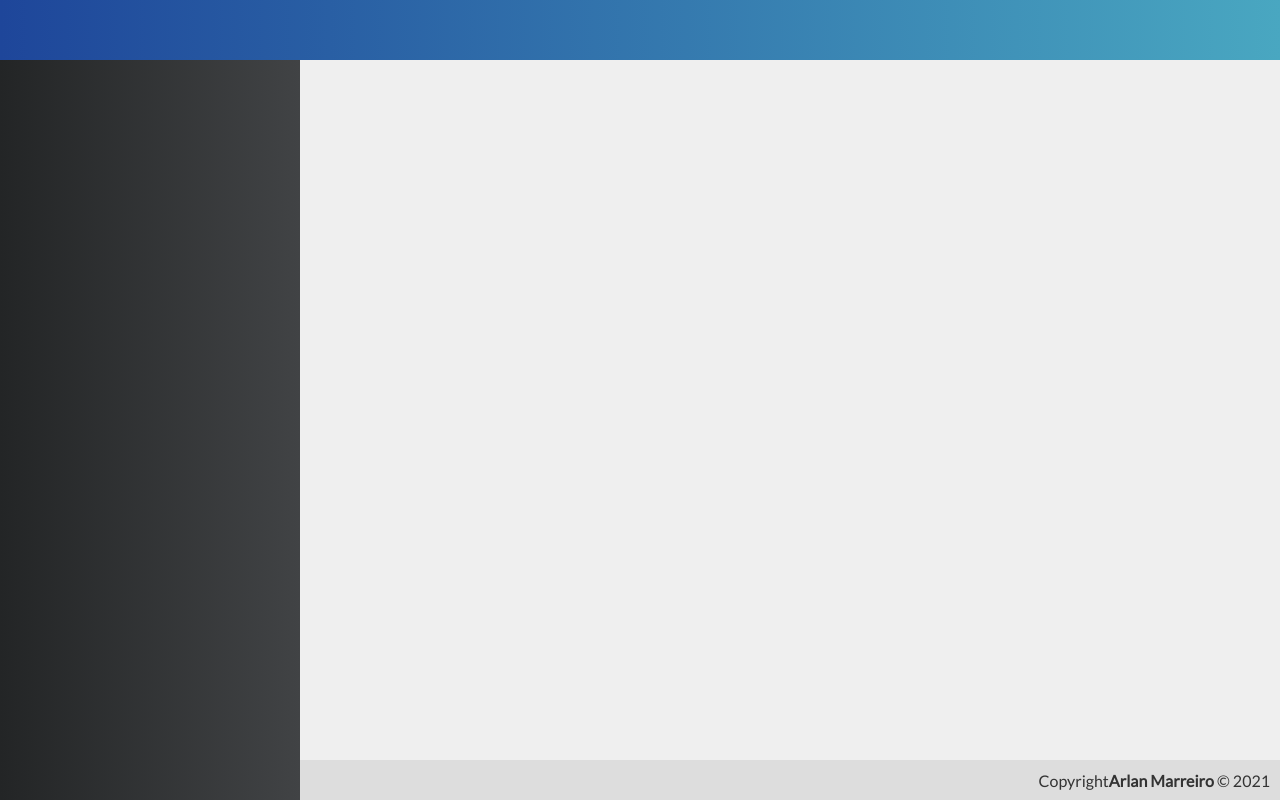
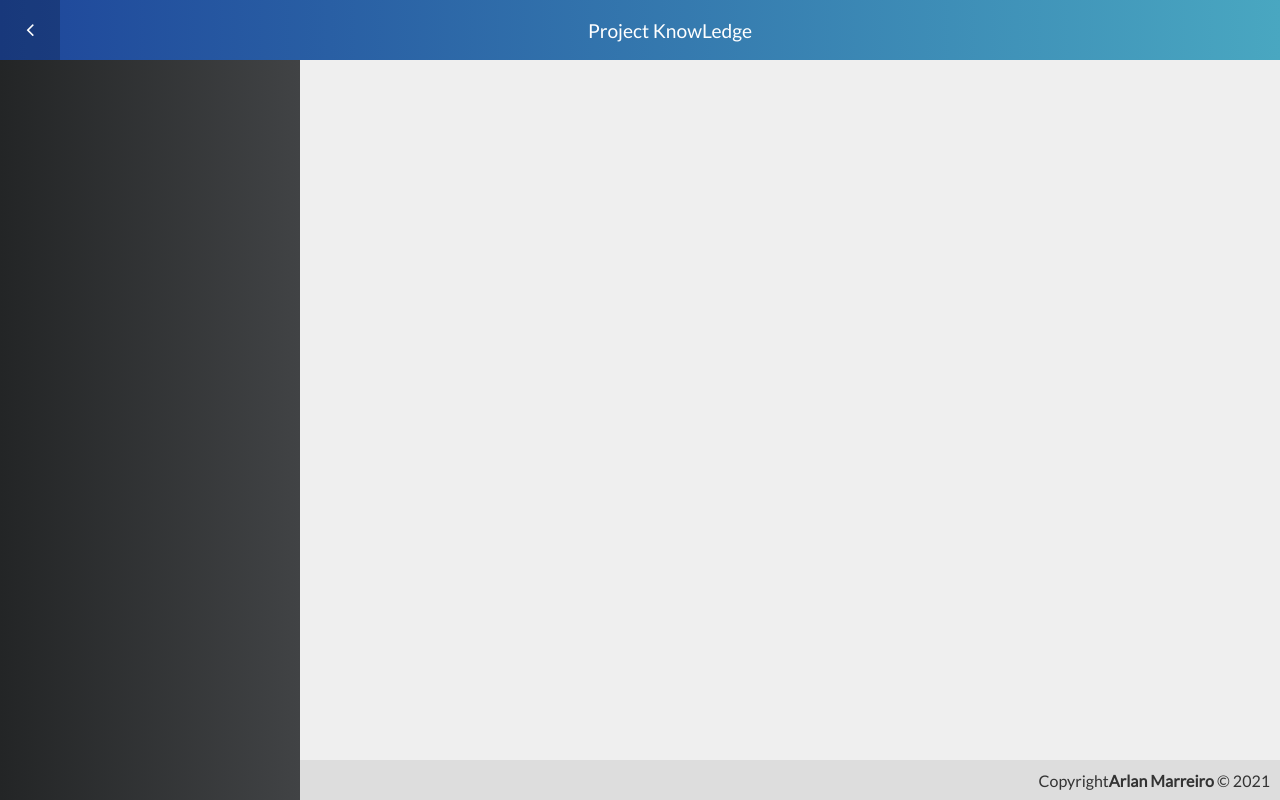
Before and after one commit to arlansonic/Article-Project, a Vue app in the folder versao-inicial/frontend/: page / in a window 1280 px wide. Built offline with nearby package versions, Linux system fonts and the light colour scheme.

Commit message:
Component Header

```diff
--- a/versao-inicial/frontend/src/App.vue
+++ b/versao-inicial/frontend/src/App.vue
@@ -1,6 +1,6 @@
 <template>
 	<div id="app">
-		<Header/>
+		<Header title="Project KnowLedge" :hideToggle="false"/>
 		<Menu/>
 		<Content/>
 		<Footer/>
--- a/versao-inicial/frontend/src/components/template/Header.vue
+++ b/versao-inicial/frontend/src/components/template/Header.vue
@@ -1,10 +1,32 @@
 <template>
-  <header class="header"></header>
+  <header class="header">
+      <a class="toggle" @click="toggleMenu" v-if="!hideToggle">
+          <i class="fa fa-lg" :class="icon"></i>
+      </a>
+
+      <h1 class="title">
+          {{title}}
+      </h1>
+  </header>
 </template>
 
 <script>
 export default {
-    name: 'Header'
+    name: 'Header',
+    props:{
+        title: String,
+        hideToggle: Boolean
+    },
+    computed: {
+        icon(){
+            return "fa-angle-left"
+        }
+    },
+    methods: {
+        toggleMenu(){
+
+        }
+    }
 }
 </script>
 
@@ -17,4 +39,35 @@
         justify-content: center;
         align-items: center;
     }
+
+    .title{
+        font-size: 1.2rem;
+        color: #fff;
+        font-weight: 100;
+        flex-grow: 1;
+        text-align: center;
+    }
+
+    .title a{
+        color: #FFF;
+        text-decoration: none;
+    }
+
+    header.header > a.toggle{
+        width: 60px;
+        height: 100%;
+        color: #fff;
+        justify-self: flex-start;
+        text-decoration: none;
+
+        display: flex;
+        justify-content: center;
+        align-items: center;
+    }
+
+    header.header > a.toggle:hover{
+        background-color: rgba(0, 0, 0, 0.2);
+        cursor: pointer;
+    }
+
 </style>
--- a/versao-inicial/frontend/src/main.js
+++ b/versao-inicial/frontend/src/main.js
@@ -1,3 +1,5 @@
+import 'font-awesome/css/font-awesome.css'
+
 import Vue from 'vue'
 
 import App from './App'
@@ -5,5 +7,5 @@
 Vue.config.productionTip = false
 
 new Vue({
-  render: h => h(App)
+    render: h => h(App)
 }).$mount('#app')
```
